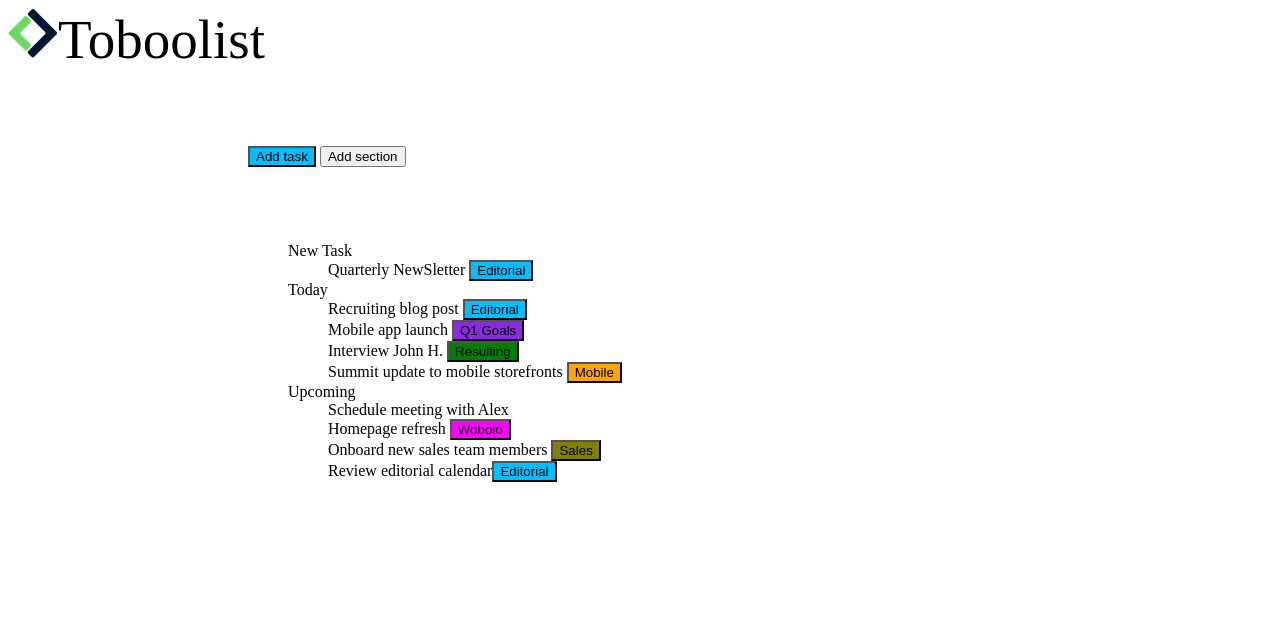
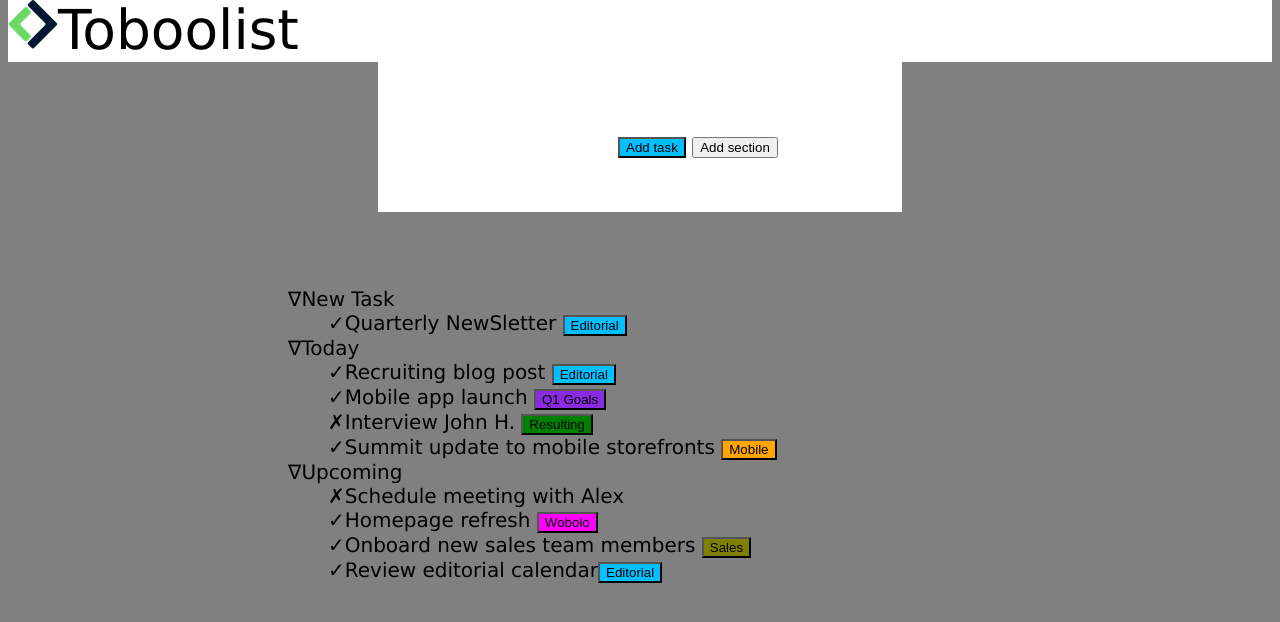
Before and after one commit to gabrielebarcellona/html-css-toboolist, a plain HTML site: page index.html in a window 1280 px wide. Drawn offline with Linux system fonts and the light colour scheme.

Commit message:
molto sbagliato,non riesco a fare di meglio

```diff
--- a/assets/style.css
+++ b/assets/style.css
@@ -1,8 +1,25 @@
+body{
+background-color: grey;
+font-family: Verdana, Geneva, Tahoma, sans-serif;
+font-size: 20px;
+}
+.div1{
+    margin-left: 370px;
+    background-color: white;
+    margin-right: 370px;
+    height: 150px;
+}
 
 
 #title{
     font-size: 55px;
 }
+header{
+    background-color: white;
+    margin-top: -10px;
+}
+
+
 .first-button{
  background-color: deepskyblue ;
  margin-left: 240px;
--- a/index.html
+++ b/index.html
@@ -8,18 +8,28 @@
     <link rel="stylesheet" href="assets/style.css">
 </head>
 <body>
-    <header>  <img src="img/Logo.png" alt=""><span        id="title">Toboolist</span><br>
-        <button class="first-button" >Add task</button>
-        <button>Add section</button>
+    <header>
+
+        <img src="img/Logo.png" alt=""><span
+        id="title">Toboolist</span><br>
 
     </header>
+
+        <div class="div1">
+              <button class="first-button" >Add task</button>
+              <button>Add section</button>
+       </div>
+
+
+
+
     <main>
-
+        <div>
         <ul class="first-ul">
-           <li>New Task</li>
+            <li>&#8711;New Task</li>
             <li>
                 <ul class="first-none">
-                    <li>Quarterly NewSletter <button class="blue-button">Editorial</button></li>
+                    <li>&#10003;Quarterly NewSletter <button class="blue-button">Editorial</button></li>
 
 
                 </ul>
@@ -28,28 +38,28 @@
             </li>
 
 
-           <li>Today</li>
+           <li>&#8711;Today</li>
                 <ul class="first-none">
-                    <li>Recruiting blog post <button class="blue-button">Editorial</button></li>
-                    <li>Mobile app launch <button id="purple-button">Q1 Goals</button></li>
-                    <li>Interview John H. <button id="green-button">Resulting</button></li>
-                    <li>Summit update to mobile storefronts <button id="orange-button">Mobile</button></li>
+                    <li>&#10003;Recruiting blog post <button class="blue-button">Editorial</button></li>
+                    <li>&#10003;Mobile app launch <button id="purple-button">Q1 Goals</button></li>
+                    <li>&#10007;Interview John H. <button id="green-button">Resulting</button></li>
+                    <li>&#10003;Summit update to mobile storefronts <button id="orange-button">Mobile</button></li>
 
                 </ul>
 
 
 
-           <li>Upcoming</li>
+           <li>&#8711;Upcoming</li>
                 <ul class="first-none">
-                    <li>Schedule meeting with Alex</li>
-                    <li>Homepage refresh <button id="pink-button">Wobolo</button></li>
-                    <li>Onboard new sales team members <button id="yellow-button">Sales</button></li>
-                    <li>Review editorial calendar<button class="blue-button">Editorial</button</li>
+                    <li>&#10007;Schedule meeting with Alex</li>
+                    <li>&#10003;Homepage refresh <button id="pink-button">Wobolo</button></li>
+                    <li>&#10003;Onboard new sales team members <button id="yellow-button">Sales</button></li>
+                    <li>&#10003;Review editorial calendar<button class="blue-button">Editorial</button</li>
                 </ul>
 
 
-        </ul>
-
+         </ul>
+      </div>
      </main>
 
 
```
